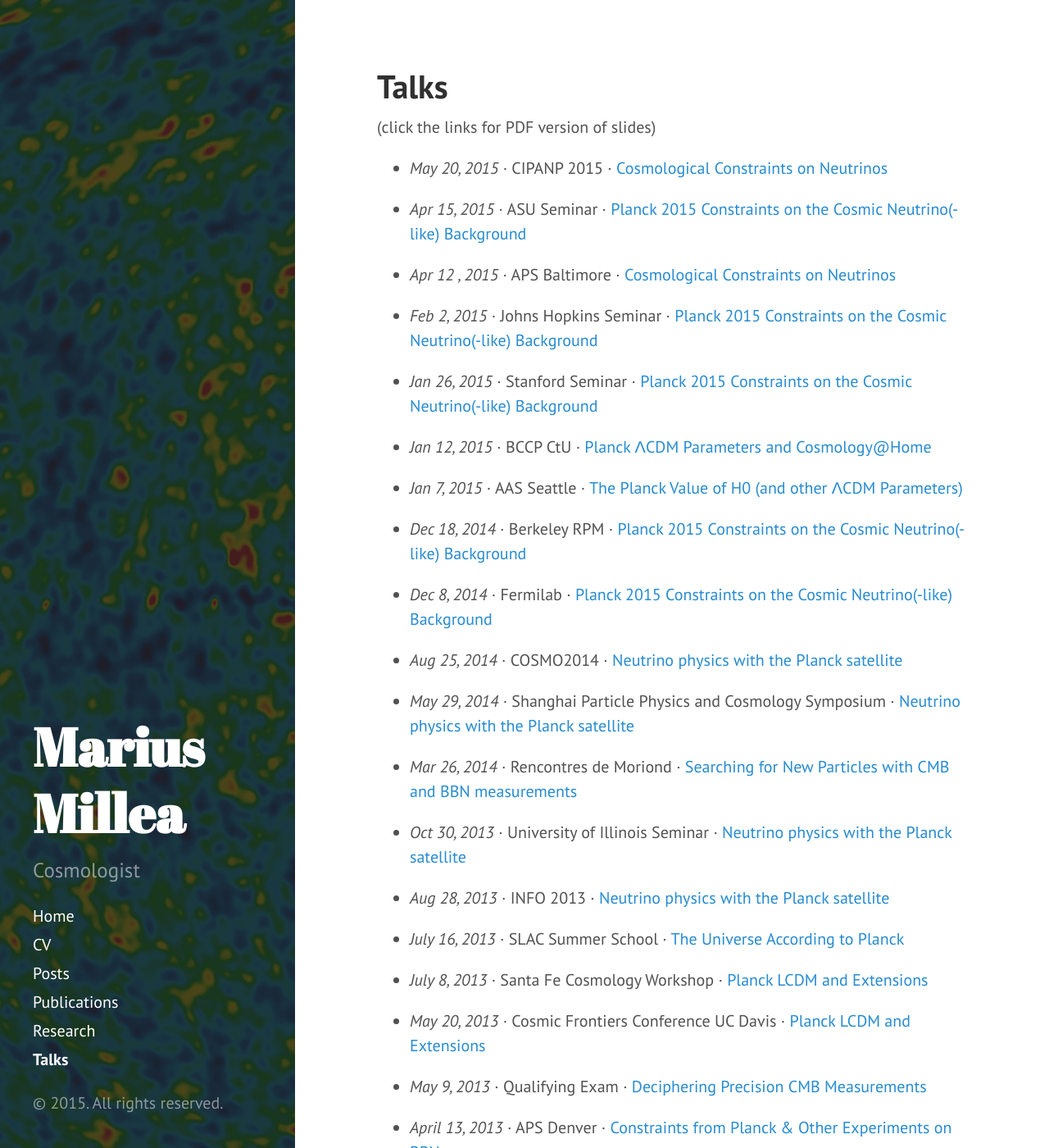
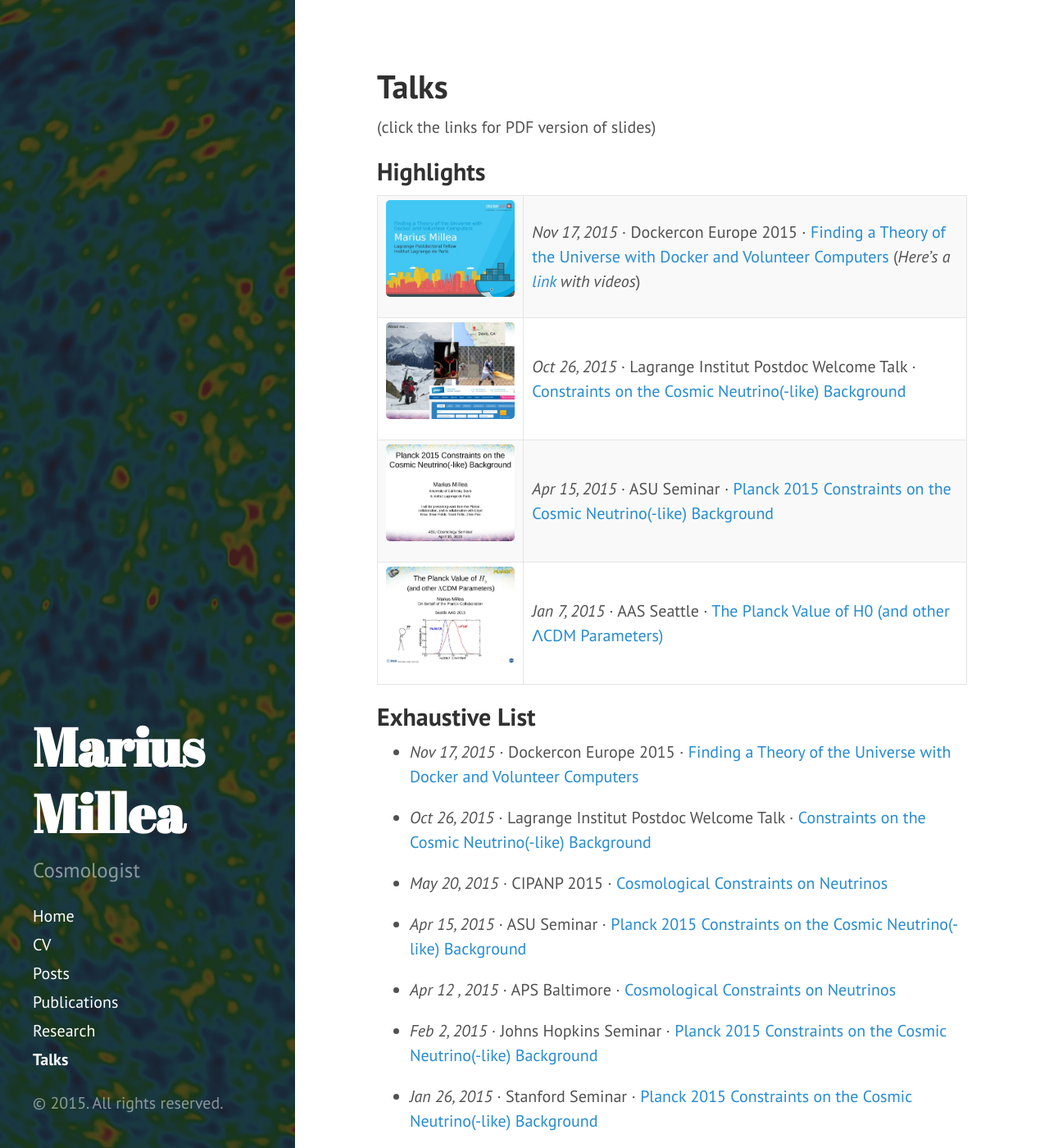
Before and after one commit to marius311/marius311.github.io, a Jekyll site: the page built from talks.md, in a window 1280 px wide and 1400 px high. Shown: the whole window at 82% size. Built offline with Jekyll 4.4.1, drawn with Linux system fonts in a browser that asks for light colours.

Commit message:
updated talks

```diff
--- a/talks.md
+++ b/talks.md
@@ -4,6 +4,20 @@ title: Talks
 ---
 
 (click the links for PDF version of slides)
+
+##Highlights
+
+| ![](/public/talks/dockercon2015.jpg) | *Nov 17, 2015* · Dockercon Europe 2015 · [Finding a Theory of the Universe with Docker and Volunteer Computers](https://drive.google.com/file/d/0B8CEbS1canBkSV9fQzB4WnhZN3c/view?usp=sharing)  (*Here's a [link](https://drive.google.com/file/d/0B8CEbS1canBkVlBaZkgxN0w3bzQ/view?usp=sharing) with videos*)
+| ![](/public/talks/ilp_postdoc_nov2015.odp_0-expanded.jpg) | *Oct 26, 2015* · Lagrange Institut Postdoc Welcome Talk · [Constraints on the Cosmic Neutrino(-like) Background](https://drive.google.com/file/d/0B8CEbS1canBkb2p0OHZlNUhCR3c/view?usp=sharing)
+| ![](/public/talks/millea_asu_2015-expanded.jpg) | *Apr 15, 2015* · ASU Seminar · [Planck 2015 Constraints on the Cosmic Neutrino(-like) Background](https://drive.google.com/file/d/0B4mwjUA-f7g6d1pKellXNXlSLUU/view?usp=sharing)
+| ![](/public/talks/millea_aas_seattle-expanded.jpg) | *Jan 7, 2015* · AAS Seattle · [The Planck Value of H0 (and other ΛCDM Parameters)](https://drive.google.com/file/d/0B4mwjUA-f7g6T1JjOW56NUI2d1U/view?usp=sharing)
+
+
+##Exhaustive List
+
+* *Nov 17, 2015* · Dockercon Europe 2015 · [Finding a Theory of the Universe with Docker and Volunteer Computers](https://drive.google.com/file/d/0B8CEbS1canBkSV9fQzB4WnhZN3c/view?usp=sharing)
+
+* *Oct 26, 2015* · Lagrange Institut Postdoc Welcome Talk · [Constraints on the Cosmic Neutrino(-like) Background](https://drive.google.com/file/d/0B8CEbS1canBkb2p0OHZlNUhCR3c/view?usp=sharing)
 
 * *May 20, 2015* · CIPANP 2015 · [Cosmological Constraints on Neutrinos](https://drive.google.com/file/d/0B4mwjUA-f7g6M2hiMW1xQjN2SWs/view?usp=sharing)
 
```
Also changed, not shown: public/talks/dockercon2015.jpg (added), public/talks/ilp_postdoc_nov2015.odp_0-expanded.jpg (added), public/talks/millea_aas_seattle-expanded.jpg (added), public/talks/millea_asu_2015-expanded.jpg (added).
